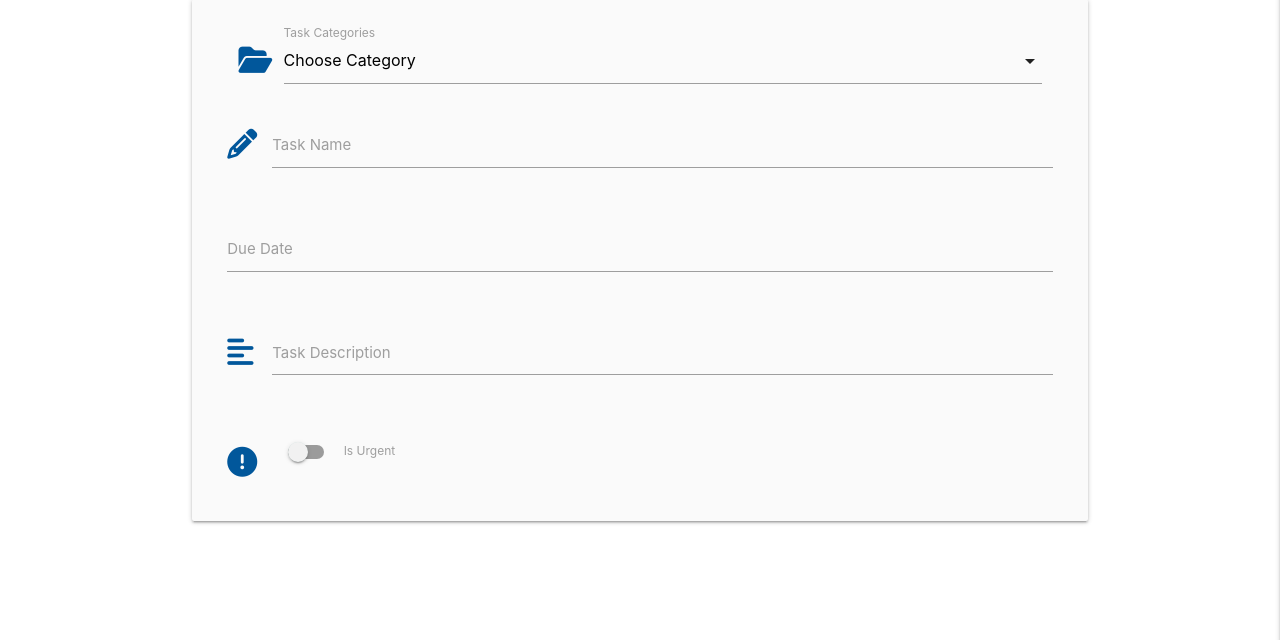
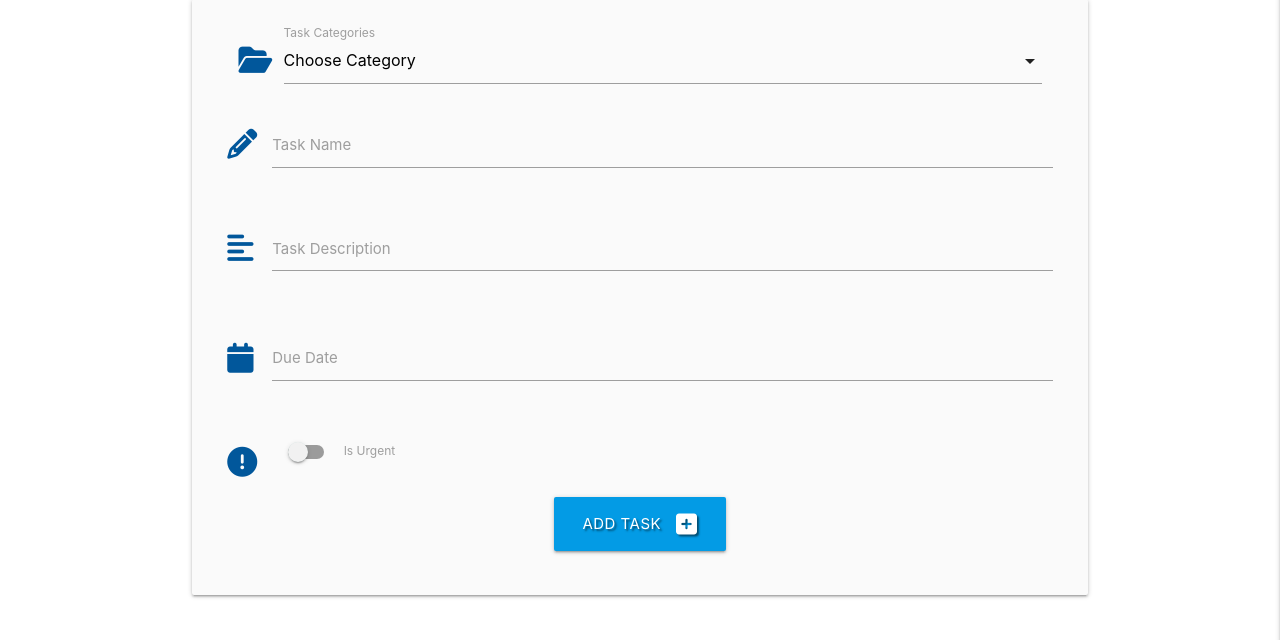
Before and after one commit to emmahewson/task-manager-mongo, a Flask app: page /add_task in a window 1280 px wide. Shown: the part 160-800 px from the top of the page. Run offline with Flask 2, Linux system fonts and the light colour scheme; data that the repository does not hold is empty; some libraries are stand-ins or nearby versions.

Commit message:
allow user to add task to db

```diff
--- a/app.py
+++ b/app.py
@@ -100,8 +100,22 @@ def signout():
     return redirect(url_for("signin"))
 
 
-@app.route("/add_task")
+@app.route("/add_task", methods=["GET", "POST"])
 def add_task():
+    if request.method == "POST":
+        is_urgent = "on" if request.form.get("is_urgent") else "off"
+        task = {
+            "category_name": request.form.get("category_name"),
+            "task_name": request.form.get("task_name"),
+            "task_description": request.form.get("task_description"),
+            "is_urgent": is_urgent,
+            "due_date": request.form.get("due_date"),
+            "created_by": session["user"]
+        }
+        mongo.db.tasks.insert_one(task)
+        flash("Task Successfully Added")
+        return redirect(url_for("get_tasks"))
+
     categories = mongo.db.categories.find().sort("catgory_name", 1)
     return render_template("add_task.html", categories=categories)
 
--- a/templates/add_task.html
+++ b/templates/add_task.html
@@ -5,7 +5,9 @@
 
     <div class="container">
         <div class="row card-panel grey lighten-5">
-            <form class="col s12" method="POST" action="">
+            <form class="col s12" method="POST" action="{{ url_for('add_task') }}">
+
+                <!-- Choose Category -->
                 <div class="input-field col s12">
                     <i class="fas fa-folder-open prefix light-blue-text text-darken-4"></i>
                     <select id="category_name" name="category_name" class="validate" required>
@@ -15,7 +17,9 @@
                         {% endfor %}
                     </select>
                     <label>Task Categories</label>
-                  </div>
+                </div>
+
+                <!-- Task Name -->
                 <div class="row">
                     <div class="input-field col s12">
                         <i class="fas fa-pencil-alt prefix light-blue-text text-darken-4"></i>
@@ -24,13 +28,8 @@
                         <label for="task_name">Task Name</label>
                     </div>
                 </div>
-                <div class="row">
-                    <div class="input-field col s12">
 
-                        <input id="due_date" name="due_date" type="text" class="datepicker validate" required>
-                        <label for="due_date">Due Date</label>
-                    </div>
-                </div>
+                <!-- Task Description -->
                 <div class="row">
                     <div class="input-field col s12">
                         <i class="fas fa-align-left prefix light-blue-text text-darken-4"></i>
@@ -39,6 +38,17 @@
                         <label for="task_description">Task Description</label>
                     </div>
                 </div>
+
+                <!-- Due Date -->
+                <div class="row">
+                    <div class="input-field col s12">
+                        <i class="fas fa-calendar prefix light-blue-text text-darken-4"></i>
+                        <input id="due_date" name="due_date" type="text" class="datepicker validate" required>
+                        <label for="due_date">Due Date</label>
+                    </div>
+                </div>
+
+                <!-- Is Urgent Toggle -->
                 <div class="row">
                     <div class="input-field col s12">
                         <div class="switch">
@@ -51,6 +61,15 @@
                         </div>
                     </div>
                 </div>
+
+                <!-- Submit Button -->
+                <div class="row">
+                    <div class="col s12 center-align">
+                        <button type="submit" class="btn-large light-blue darken-1 text-shadow">Add Task
+                            <i class="fas fa-plus-square right"></i>
+                        </button>
+                    </div>
+                </div>
             </form>
         </div>
     </div>
--- a/templates/tasks.html
+++ b/templates/tasks.html
@@ -1,5 +1,7 @@
 {% extends "base.html" %}
 {% block content %}
+
+    <h3 class="light-blue-text text-darken-4 center-align">All Tasks</h3>
 
     <div class="container">
         <ul class="collapsible">
@@ -16,6 +18,7 @@
                 <div class="collapsible-body">
                     <strong>{{ task.category_name }}</strong>
                     <p>{{ task.task_description }}</p>
+                    <p><em>by: {{task.created_by}}</em></p>
                 </div>
             </li>
             {% endfor %}
```
